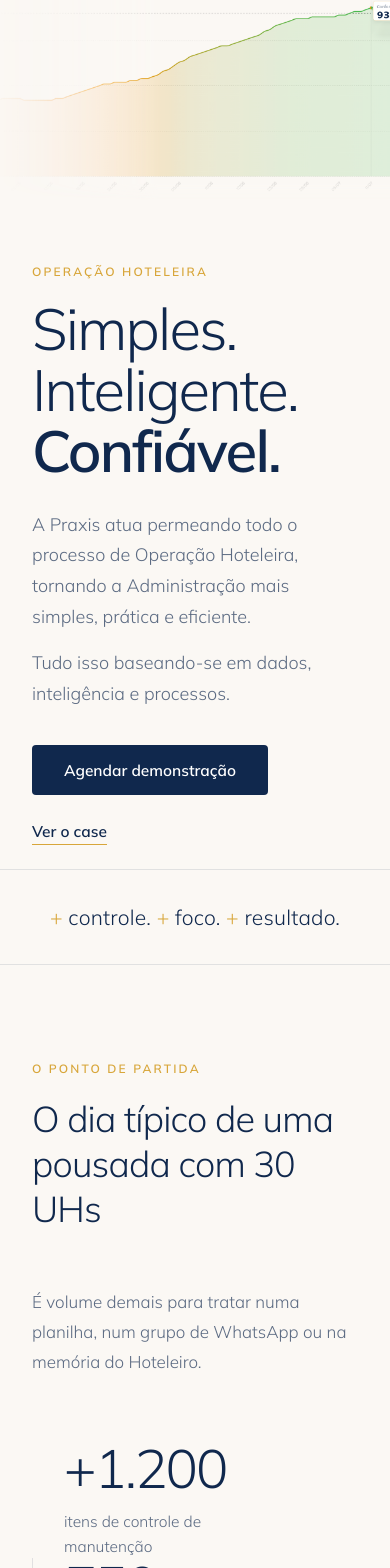
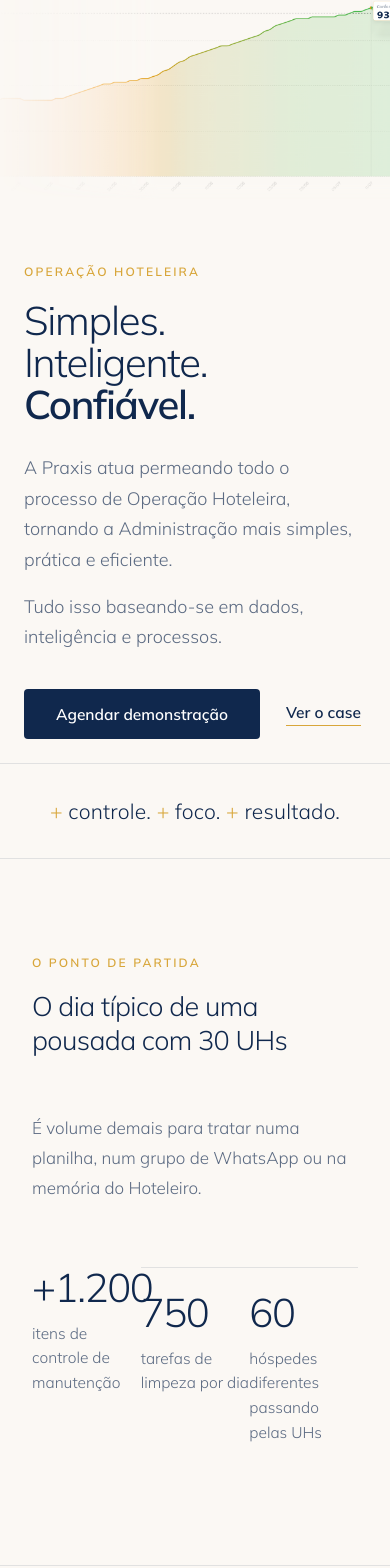
Before and after one commit to felipemello86/sistemapraxis, a Next.js app in the folder apps/gateway/: page / in a window 390 px wide. Shown: the part 119-1687 px from the top of the page. Built offline with nearby package versions, Linux system fonts and the light colour scheme.

Commit message:
Corrige quebra da landing no mobile (grids inline sem media query)

```diff
--- a/apps/gateway/src/app/DemoForm.tsx
+++ b/apps/gateway/src/app/DemoForm.tsx
@@ -99,7 +99,7 @@
 
   return (
     <form onSubmit={enviar} style={{ display: "flex", flexDirection: "column", gap: 26 }}>
-      <div style={{ display: "grid", gridTemplateColumns: "repeat(auto-fit, minmax(200px, 1fr))", gap: 26 }}>
+      <div style={{ display: "grid", gridTemplateColumns: "repeat(auto-fit, minmax(min(200px, 100%), 1fr))", gap: 26 }}>
         <div>
           <label style={rotuloBase} htmlFor="demo-nome">
             Seu nome
--- a/apps/gateway/src/app/landing.module.css
+++ b/apps/gateway/src/app/landing.module.css
@@ -1,10 +1,17 @@
-/* Regras da landing pública que precisam de media query — o resto da página
-   é estilo inline (ver page.tsx). O hero é o único trecho que muda de
-   estrutura entre desktop e mobile: no desktop o gráfico de conformidade
-   ocupa a largura toda por trás do texto (ele é o protagonista da página, e
-   o esmaecimento forte à esquerda da própria imagem é o que mantém o texto
-   legível por cima); no mobile ele desce pra baixo do texto, porque
-   sobreposto ficaria ilegível numa tela estreita. */
+/* Regras da landing pública que precisam de media query — estilo inline não
+   aceita @media, então tudo que muda entre desktop e mobile mora aqui.
+   (O resto da página segue inline, ver page.tsx.)
+
+   O hero é o trecho que muda de estrutura: no desktop o gráfico de
+   conformidade ocupa a largura toda por trás do texto (ele é o protagonista
+   da página, e o esmaecimento forte à esquerda da própria imagem é o que
+   mantém o texto legível por cima); no mobile ele desce pra baixo do texto,
+   porque sobreposto ficaria ilegível numa tela estreita.
+
+   As listas e as colunas de números usam minmax(0, …) de propósito: com um
+   mínimo em pixels (minmax(240px, …)) as colunas não encolhem abaixo desse
+   valor e o conteúdo vaza pela lateral no celular — foi exatamente o bug de
+   texto cortado que apareceu no primeiro deploy. */
 
 .hero {
   position: relative;
@@ -40,6 +47,88 @@
   max-width: 460px;
 }
 
+.h1Hero {
+  margin: 0 0 28px;
+  font-size: 58px;
+  line-height: 1.05;
+  font-weight: 300;
+  letter-spacing: -0.032em;
+}
+
+.h2Secao {
+  margin: 0;
+  font-size: 36px;
+  font-weight: 300;
+  letter-spacing: -0.022em;
+  line-height: 1.25;
+}
+
+.numGrande {
+  font-size: 54px;
+  font-weight: 300;
+  letter-spacing: -0.035em;
+  line-height: 1;
+  margin-bottom: 14px;
+}
+
+.numCase {
+  font-size: 52px;
+  font-weight: 300;
+  letter-spacing: -0.035em;
+  line-height: 1;
+  margin-bottom: 16px;
+  color: #d8a63a;
+}
+
+/* Colunas de números separadas por fio vertical (dia típico / case) */
+.colunas {
+  display: grid;
+  grid-template-columns: repeat(auto-fit, minmax(0, 1fr));
+  gap: 0;
+}
+
+.colunas > div {
+  padding: 0 32px;
+  border-left: 1px solid rgba(16, 40, 77, 0.11);
+}
+
+.colunas > div:first-child {
+  border-left: none;
+  padding-left: 0;
+}
+
+.colunasClaras > div {
+  border-left-color: rgba(255, 255, 255, 0.14);
+  padding: 0 40px;
+}
+
+.colunasClaras > div:first-child {
+  padding-left: 0;
+}
+
+/* Linhas editoriais: "Pessoas e processos" e a lista de módulos */
+.itemLista {
+  display: grid;
+  grid-template-columns: 44px minmax(0, 1fr) minmax(0, 1.1fr);
+  gap: 24px;
+  padding: 28px 0;
+  border-top: 1px solid rgba(16, 40, 77, 0.11);
+  align-items: baseline;
+}
+
+.itemModulo {
+  display: grid;
+  grid-template-columns: minmax(0, 0.6fr) minmax(0, 1.4fr);
+  gap: 32px;
+  padding: 26px 0;
+  border-top: 1px solid rgba(16, 40, 77, 0.11);
+  align-items: baseline;
+}
+
+.semFioTopo {
+  border-top: none;
+}
+
 @media (max-width: 1000px) {
   .heroConteudo {
     padding: 108px 32px 96px;
@@ -47,6 +136,38 @@
   .heroImg {
     width: 130%;
     right: -18%;
+  }
+}
+
+@media (max-width: 820px) {
+  .h1Hero {
+    font-size: 40px;
+  }
+  .h2Secao {
+    font-size: 27px;
+  }
+  .numGrande,
+  .numCase {
+    font-size: 40px;
+  }
+  .itemLista,
+  .itemModulo {
+    grid-template-columns: 1fr;
+    gap: 8px;
+  }
+  .colunas > div,
+  .colunasClaras > div {
+    padding: 24px 0;
+    border-left: none;
+    border-top: 1px solid rgba(16, 40, 77, 0.11);
+  }
+  .colunasClaras > div {
+    border-top-color: rgba(255, 255, 255, 0.14);
+  }
+  .colunas > div:first-child,
+  .colunasClaras > div:first-child {
+    border-top: none;
+    padding-top: 0;
   }
 }
 
@@ -66,7 +187,7 @@
     margin-left: -9%;
   }
   .heroConteudo {
-    padding: 72px 32px 24px;
+    padding: 72px 24px 24px;
   }
   .heroTexto {
     max-width: none;
--- a/apps/gateway/src/app/page.tsx
+++ b/apps/gateway/src/app/page.tsx
@@ -150,7 +150,7 @@
         <div className={estilos.heroConteudo}>
           <div className={estilos.heroTexto}>
             <Sobrancelha>Operação hoteleira</Sobrancelha>
-            <h1 style={{ margin: "0 0 28px", fontSize: 58, lineHeight: 1.05, fontWeight: 300, letterSpacing: "-0.032em" }}>
+            <h1 className={estilos.h1Hero}>
               Simples.
               <br />
               Inteligente.
@@ -192,21 +192,19 @@
       {/* ── O dia típico ─────────────────────────────────────────── */}
       <section style={{ borderBottom: FIO }}>
         <div style={{ maxWidth: 1200, margin: "0 auto", padding: "96px 32px" }}>
-          <div style={{ display: "grid", gridTemplateColumns: "repeat(auto-fit, minmax(300px, 1fr))", gap: 56, marginBottom: 64 }}>
+          <div style={{ display: "grid", gridTemplateColumns: "repeat(auto-fit, minmax(min(300px, 100%), 1fr))", gap: 56, marginBottom: 64 }}>
             <div>
               <Sobrancelha>O ponto de partida</Sobrancelha>
-              <h2 style={{ margin: 0, fontSize: 36, fontWeight: 300, letterSpacing: "-0.022em", lineHeight: 1.25 }}>
-                O dia típico de uma pousada com 30 UHs
-              </h2>
+              <h2 className={estilos.h2Secao}>O dia típico de uma pousada com 30 UHs</h2>
             </div>
             <p style={{ margin: 0, fontSize: 17, lineHeight: 1.75, color: TINTA, fontWeight: 300, alignSelf: "center" }}>
               É volume demais para tratar numa planilha, num grupo de WhatsApp ou na memória do Hoteleiro.
             </p>
           </div>
-          <div style={{ display: "grid", gridTemplateColumns: "repeat(auto-fit, minmax(220px, 1fr))", gap: 0 }}>
-            {DIA_TIPICO.map((d, i) => (
-              <div key={d.rotulo} style={{ padding: "0 32px", borderLeft: i === 0 ? "none" : FIO }}>
-                <div style={{ fontSize: 54, fontWeight: 300, letterSpacing: "-0.035em", lineHeight: 1, marginBottom: 14 }}>{d.valor}</div>
+          <div className={estilos.colunas}>
+            {DIA_TIPICO.map((d) => (
+              <div key={d.rotulo}>
+                <div className={estilos.numGrande}>{d.valor}</div>
                 <p style={{ margin: 0, fontSize: 15.5, lineHeight: 1.6, color: TINTA, fontWeight: 300, maxWidth: 220 }}>{d.rotulo}</p>
               </div>
             ))}
@@ -218,22 +216,12 @@
       <section style={{ borderBottom: FIO }}>
         <div style={{ maxWidth: 1200, margin: "0 auto", padding: "96px 32px" }}>
           <Sobrancelha>Pessoas e processos</Sobrancelha>
-          <h2 style={{ margin: "0 0 56px", fontSize: 36, fontWeight: 300, letterSpacing: "-0.022em", maxWidth: 560, lineHeight: 1.25 }}>
+          <h2 className={estilos.h2Secao} style={{ marginBottom: 56, maxWidth: 560 }}>
             O que a Praxis existe para sustentar, todo dia
           </h2>
           <div>
             {PESSOAS_PROCESSOS.map((p, i) => (
-              <div
-                key={p.titulo}
-                style={{
-                  display: "grid",
-                  gridTemplateColumns: "44px minmax(240px, 1fr) minmax(240px, 1.1fr)",
-                  gap: 24,
-                  padding: "28px 0",
-                  borderTop: i === 0 ? "none" : FIO,
-                  alignItems: "baseline",
-                }}
-              >
+              <div key={p.titulo} className={`${estilos.itemLista} ${i === 0 ? estilos.semFioTopo : ""}`}>
                 <span style={{ fontSize: 13, color: DOURADO, fontWeight: 600, letterSpacing: "0.08em" }}>
                   {String(i + 1).padStart(2, "0")}
                 </span>
@@ -249,10 +237,10 @@
       <section style={{ borderBottom: FIO }}>
         <div style={{ maxWidth: 1200, margin: "0 auto", padding: "96px 32px" }}>
           <Sobrancelha>Por dentro</Sobrancelha>
-          <h2 style={{ margin: "0 0 64px", fontSize: 36, fontWeight: 300, letterSpacing: "-0.022em", maxWidth: 560, lineHeight: 1.25 }}>
+          <h2 className={estilos.h2Secao} style={{ marginBottom: 64, maxWidth: 560 }}>
             A operação inteira, na palma da mão
           </h2>
-          <div style={{ display: "grid", gridTemplateColumns: "repeat(auto-fit, minmax(240px, 1fr))", gap: 48 }}>
+          <div style={{ display: "grid", gridTemplateColumns: "repeat(auto-fit, minmax(min(240px, 100%), 1fr))", gap: 48 }}>
             {TELAS.map((t) => (
               <figure key={t.src} style={{ margin: 0 }}>
                 {/* eslint-disable-next-line @next/next/no-img-element */}
@@ -275,25 +263,17 @@
       <section id="resultados" style={{ background: NAVY, color: "#fff" }}>
         <div style={{ maxWidth: 1200, margin: "0 auto", padding: "96px 32px" }}>
           <Sobrancelha claro>Case real</Sobrancelha>
-          <h2 style={{ margin: "0 0 20px", fontSize: 36, fontWeight: 300, letterSpacing: "-0.022em", lineHeight: 1.25 }}>BNB Flex</h2>
+          <h2 className={estilos.h2Secao} style={{ marginBottom: 20 }}>BNB Flex</h2>
           <p style={{ margin: "0 0 64px", fontSize: 17, lineHeight: 1.75, color: "rgba(255,255,255,0.62)", maxWidth: 520, fontWeight: 300 }}>
             Um ano de operação conduzida pela Praxis, medida pelos próprios indicadores do sistema.
           </p>
-          <div style={{ display: "grid", gridTemplateColumns: "repeat(auto-fit, minmax(260px, 1fr))", gap: 0 }}>
-            <div style={{ padding: "0 40px 0 0" }}>
-              <div style={{ fontSize: 52, fontWeight: 300, letterSpacing: "-0.035em", color: DOURADO, lineHeight: 1, marginBottom: 16 }}>
-                46 → 93
-              </div>
-              <p style={{ margin: "0 0 6px", fontSize: 16.5, lineHeight: 1.6, color: "#fff", fontWeight: 300, maxWidth: 250 }}>
-                no índice de conservação das propriedades
-              </p>
-              <p style={{ margin: 0, fontSize: 14, color: "rgba(255,255,255,0.5)", fontWeight: 300 }}>em pontos percentuais</p>
-            </div>
-            {RESULTADOS.map((r) => (
-              <div key={r.texto} style={{ padding: "0 40px", borderLeft: "1px solid rgba(255,255,255,0.14)" }}>
-                <div style={{ fontSize: 52, fontWeight: 300, letterSpacing: "-0.035em", color: DOURADO, lineHeight: 1, marginBottom: 16 }}>
-                  {r.numero}
-                </div>
+          <div className={`${estilos.colunas} ${estilos.colunasClaras}`}>
+            {[
+              { numero: "46 → 93", texto: "no índice de conservação das propriedades", detalhe: "em pontos percentuais" },
+              ...RESULTADOS,
+            ].map((r) => (
+              <div key={r.texto}>
+                <div className={estilos.numCase}>{r.numero}</div>
                 <p style={{ margin: "0 0 6px", fontSize: 16.5, lineHeight: 1.6, color: "#fff", fontWeight: 300, maxWidth: 250 }}>{r.texto}</p>
                 <p style={{ margin: 0, fontSize: 14, color: "rgba(255,255,255,0.5)", fontWeight: 300 }}>{r.detalhe}</p>
               </div>
@@ -306,7 +286,7 @@
       <section style={{ borderBottom: FIO }}>
         <div style={{ maxWidth: 1200, margin: "0 auto", padding: "96px 32px" }}>
           <Sobrancelha>A suíte</Sobrancelha>
-          <h2 style={{ margin: "0 0 20px", fontSize: 36, fontWeight: 300, letterSpacing: "-0.022em", maxWidth: 560, lineHeight: 1.25 }}>
+          <h2 className={estilos.h2Secao} style={{ marginBottom: 20, maxWidth: 560 }}>
             Seis módulos, uma operação
           </h2>
           <p style={{ margin: "0 0 56px", fontSize: 17, lineHeight: 1.75, color: TINTA, maxWidth: 520, fontWeight: 300 }}>
@@ -315,17 +295,7 @@
           </p>
           <div>
             {MODULOS.map((m, i) => (
-              <div
-                key={m.nome}
-                style={{
-                  display: "grid",
-                  gridTemplateColumns: "minmax(200px, 0.6fr) minmax(260px, 1.4fr)",
-                  gap: 32,
-                  padding: "26px 0",
-                  borderTop: i === 0 ? "none" : FIO,
-                  alignItems: "baseline",
-                }}
-              >
+              <div key={m.nome} className={`${estilos.itemModulo} ${i === 0 ? estilos.semFioTopo : ""}`}>
                 <h3 style={{ margin: 0, fontSize: 19, fontWeight: 600 }}>{m.nome}</h3>
                 <p style={{ margin: 0, fontSize: 16, lineHeight: 1.7, color: TINTA, fontWeight: 300 }}>{m.texto}</p>
               </div>
@@ -339,7 +309,7 @@
         <div style={{ maxWidth: 760, margin: "0 auto", padding: "96px 32px" }}>
           <div style={{ textAlign: "center", marginBottom: 44 }}>
             <Sobrancelha>Próximo passo</Sobrancelha>
-            <h2 style={{ margin: "0 0 16px", fontSize: 36, fontWeight: 300, letterSpacing: "-0.022em", lineHeight: 1.25 }}>
+            <h2 className={estilos.h2Secao} style={{ marginBottom: 16 }}>
               Veja a Praxis na sua operação
             </h2>
             <p style={{ margin: "0 auto", fontSize: 17, lineHeight: 1.75, color: TINTA, maxWidth: 480, fontWeight: 300 }}>
```
